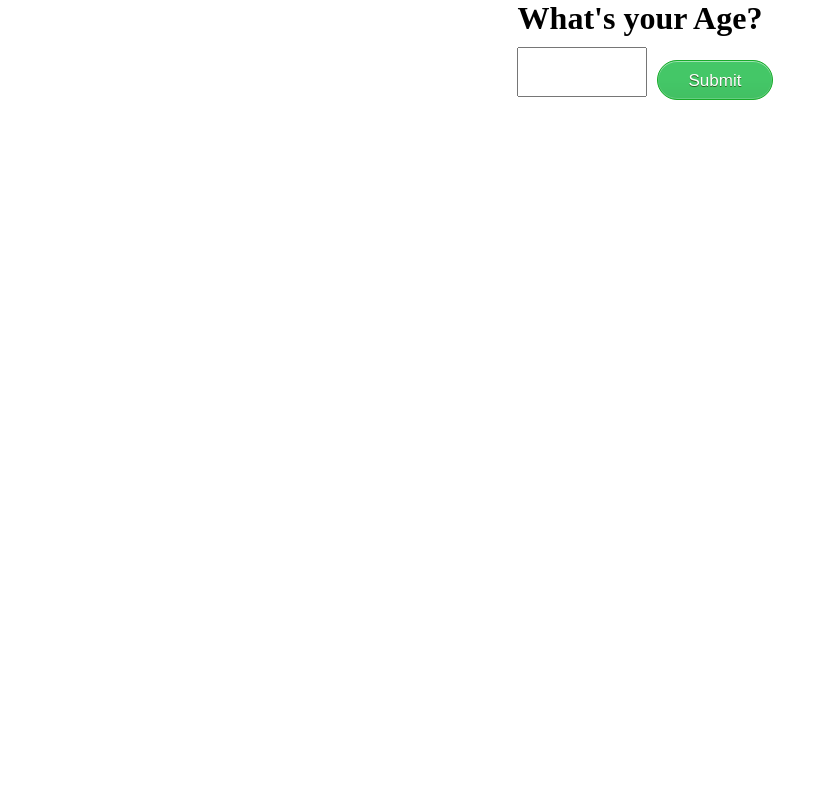
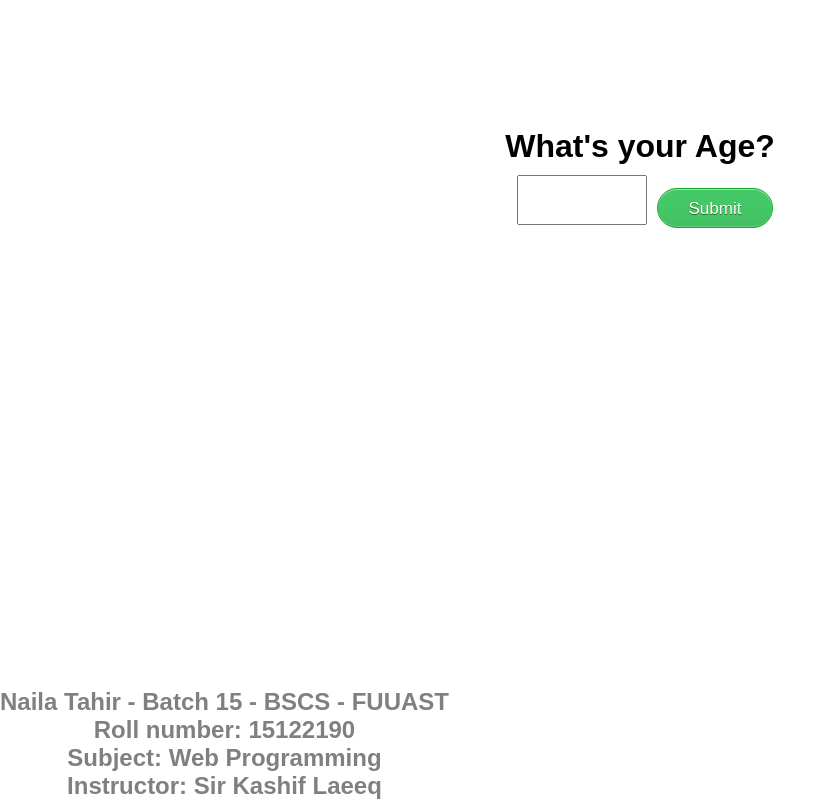
Before and after one commit to naveedaheer/calculator-with-spoken-digits, an Angular app: page / in a window 1280 px wide. Shown: the whole page, without its empty margins (0-835 px from the left). Built offline with nearby package versions, Linux system fonts and the light colour scheme.

Commit message:
updated bio data

```diff
--- a/src/app/app.component.html
+++ b/src/app/app.component.html
@@ -1,7 +1 @@
-<!-- <div>
-  <h1>Student Name: </h1>
-  <h1>Subject: Web Programming</h1>
-  <h1>Instructor: Sir Kashif Laeeq</h1>
-</div> -->
-
 <app-calculator></app-calculator>
--- a/src/app/calculator/calculator.component.html
+++ b/src/app/calculator/calculator.component.html
@@ -1,8 +1,14 @@
-<div *ngIf="!age" style="text-align: center;">
+<div *ngIf="!age" style="text-align: center; margin-top: 10%;">
 <h1>What's your Age?</h1>
 <div>
 <input class="age-input" #ageInput type="text" pattern="\d*" name="age" maxlength="3" minlength="1">
 <button class="age-btn" (click)="setAge()">Submit</button>
+</div>
+<div style="text-align: center; position: absolute; bottom: 0; color: gray;">
+  <h2>Naila Tahir - Batch 15 - BSCS - FUUAST</h2>
+    <h2>Roll number: 15122190</h2>
+  <h2>Subject: Web Programming</h2>
+  <h2>Instructor: Sir Kashif Laeeq</h2>
 </div>
 </div>
 
@@ -16,7 +22,6 @@
   <input type="text" class="calculator-screen" [value]="currentNumber" disabled />
 
   <div class="calculator-keys">
-    <!-- https://stackoverflow.com/questions/30954085/conversion-from-decimal-to-octal-binary-and-hexadecimal-in-javascript -->
     <button type="button" (click) = "decimalToOctal()" class="operator"  style="    font-weight: bold;    font-size: 12px;" [ngStyle]="{'background-color':age < 16 ? 'deeppink' : '','color':age < 16 ? 'white' : ''}">Decimal To Octal</button>
     <button type="button" (click) = "octalToDecimal()" class="operator"  style="    font-weight: bold;    font-size: 12px;" [ngStyle]="{'background-color':age < 16 ? 'deeppink' : '','color':age < 16 ? 'white' : ''}">Octal To Decimal</button>
     <button type="button" (click) = "binaryToDecimal()" class="operator"  style="    font-weight: bold;    font-size: 12px;" [ngStyle]="{'background-color':age < 16 ? 'deeppink' : '','color':age < 16 ? 'white' : ''}">Binary To Decimal</button>
@@ -50,6 +55,11 @@
 
   </div>
 </div>
-
+</div>
+<div style="text-align: center; color: gray;">
+  <h2>Naila Tahir - Batch 15 - BSCS - FUUAST</h2>
+    <h2>Roll number: 15122190</h2>
+  <h2>Subject: Web Programming</h2>
+  <h2>Instructor: Sir Kashif Laeeq</h2>
 </div>
 </ng-container>
--- a/src/styles.css
+++ b/src/styles.css
@@ -3,6 +3,7 @@
 html {
     /* font-size: 62.5%; */
     box-sizing: border-box;
+    font-family: Arial, Helvetica, sans-serif;
   }
 
   *, *::before, *::after {
```
